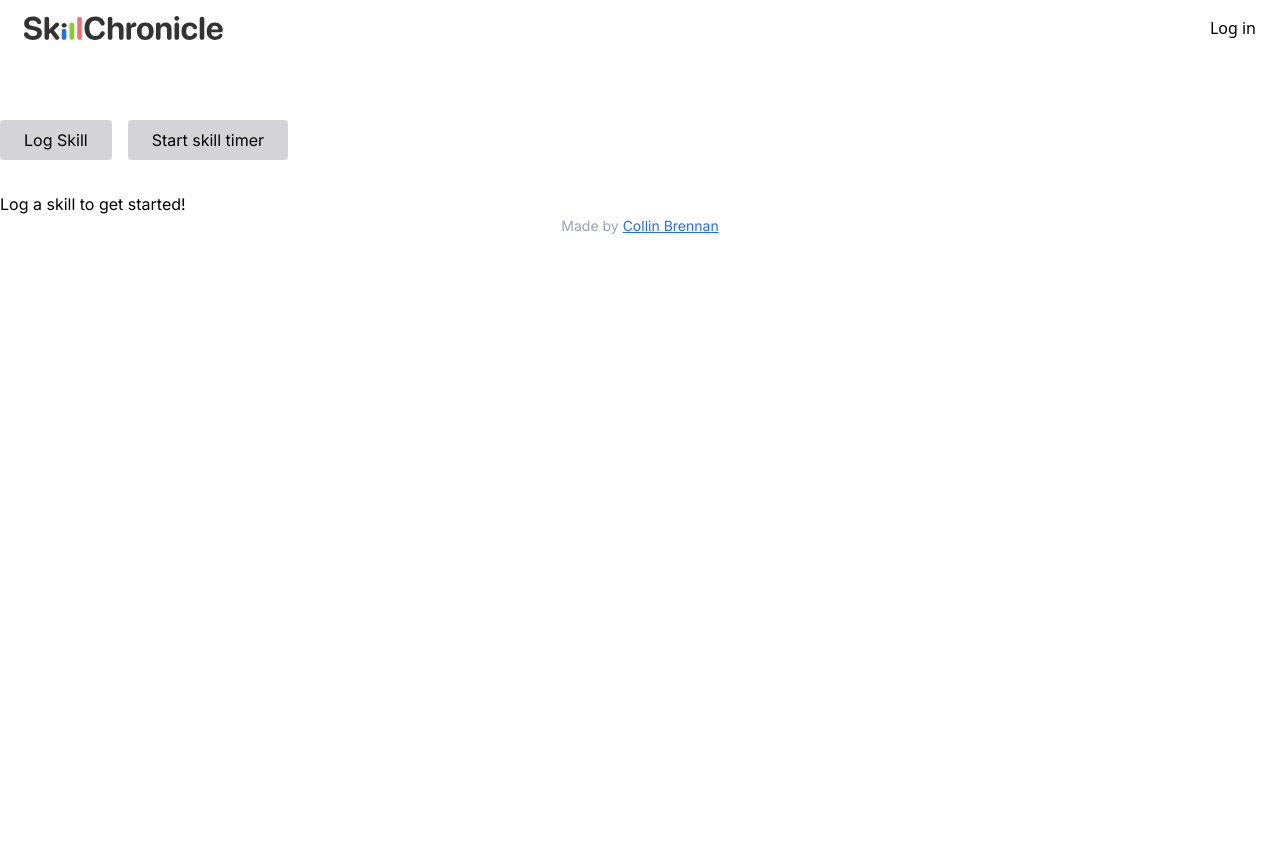
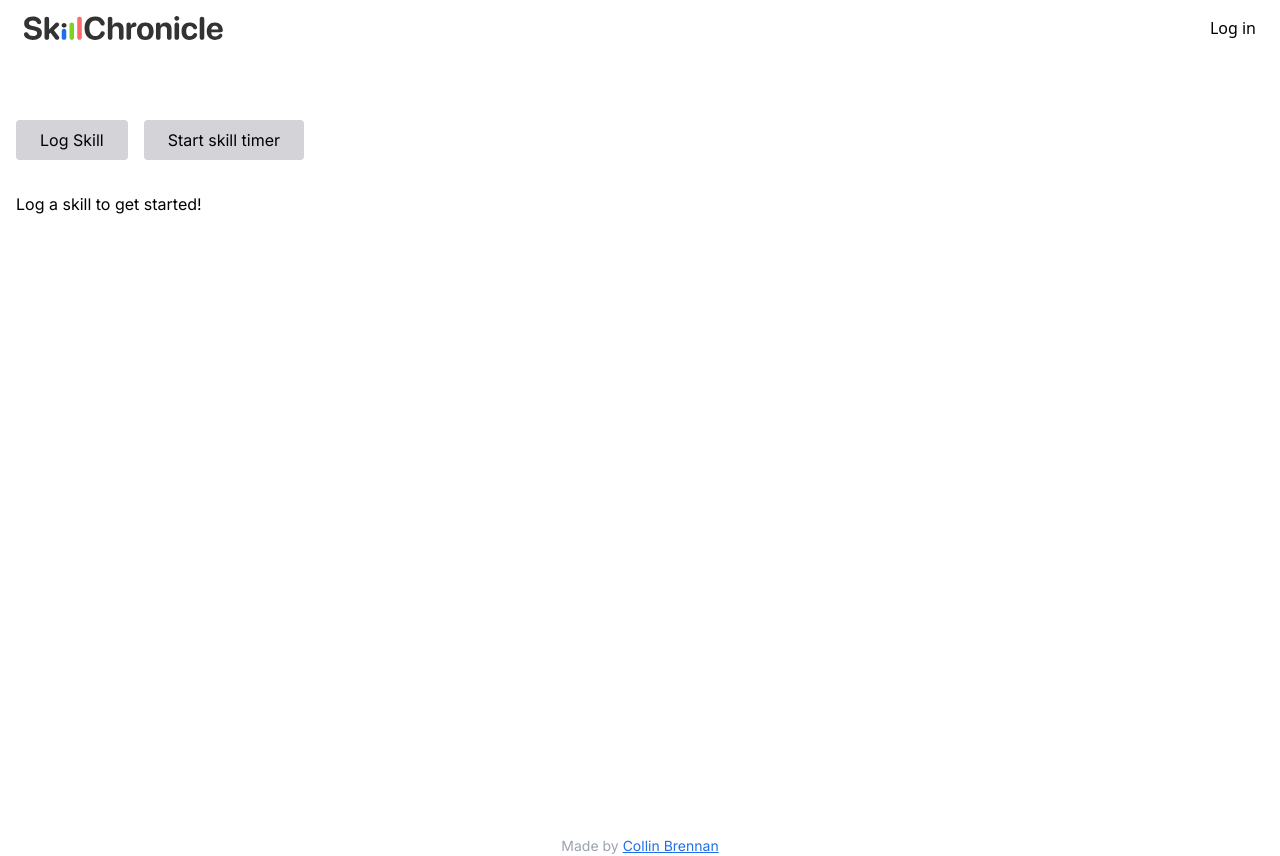
Before and after one commit to CollinBrennan/skillchronicle, a React (Vite) app: page / in a window 1280 px wide. Before the commit the page ends 800 px from the top, so only its background shows below. Built offline with nearby package versions, Linux system fonts and the light colour scheme; no server answers; the database is empty.

Commit message:
Fixed footer styling

```diff
--- a/src/pages/Home.tsx
+++ b/src/pages/Home.tsx
@@ -26,7 +26,7 @@ export const Home = () => {
   const [logs] = useCollectionData(logsRefQuery)
 
   return (
-    <div className="flex flex-col items-center font-inter">
+    <div className="relative min-h-screen flex justify-center font-inter">
       <div className="max-w-screen-xl w-full mx-4">
         <div className="flex flex-row gap-4 mt-16 mb-8 justify-center md:justify-start">
           <button
@@ -67,12 +67,12 @@ export const Home = () => {
           openLogModal={() => setIsLogModalOpen(true)}
         />
       </div>
-      <div className="text-center text-sm text-gray-400">
+      <footer className="absolute bottom-0 left-0 text-center text-sm w-full text-gray-400">
         Made by{' '}
         <a className="text-scBlue underline" href="https://collinbrennan.dev/">
           Collin Brennan
         </a>
-      </div>
+      </footer>
     </div>
   )
 }
```
